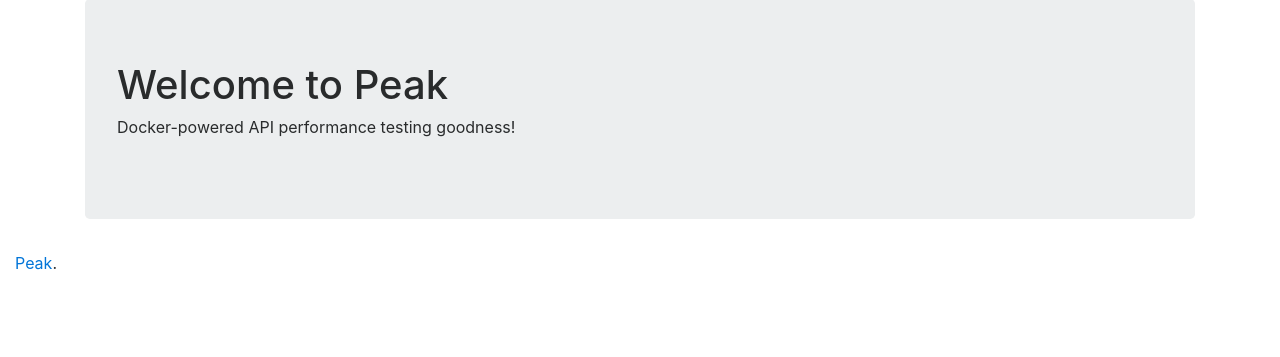
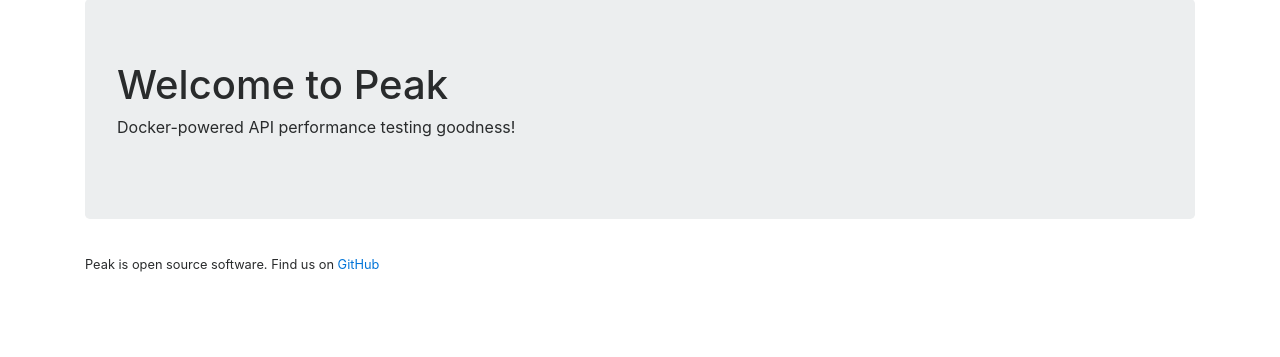
Before and after one commit to peak-oss/peakweb, a Flask app: page / in a window 1280 px wide. Shown: the part 158-515 px from the top of the page. Run offline with Flask 2, Linux system fonts and the light colour scheme; some libraries are stand-ins or nearby versions.

Commit message:
update footer with github link

```diff
--- a/templates/base.html
+++ b/templates/base.html
@@ -55,9 +55,11 @@
   </div>
   </div>
   <div id="footer">
-    {% block footer %}
-    <a href="http://peak-oss.io/">Peak</a>.
-    {% endblock %}
+    <div class="container">
+      {% block footer %}
+      <small>Peak is open source software. Find us on <a href="http://github.com/peak-oss">GitHub</a>
+      {% endblock %}
+    </div>
   </div>
   </div>
 </body>
```
